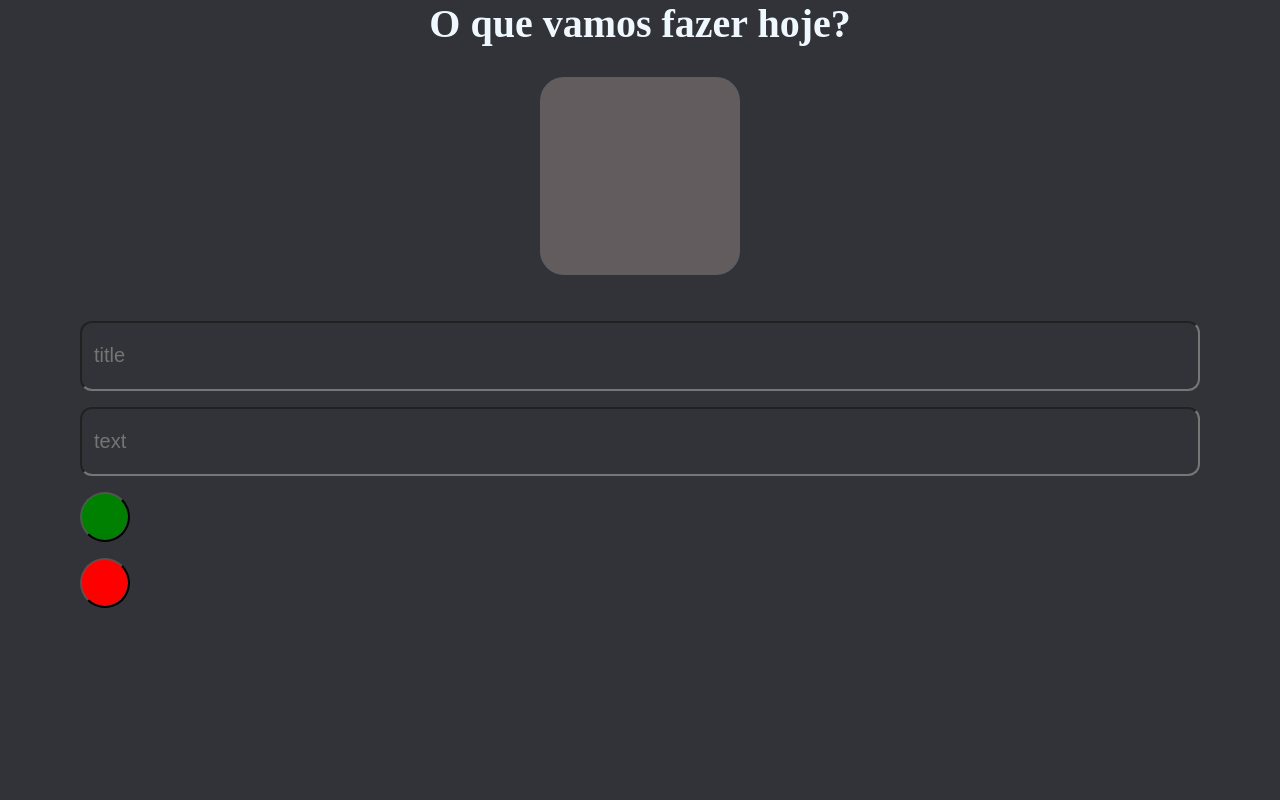
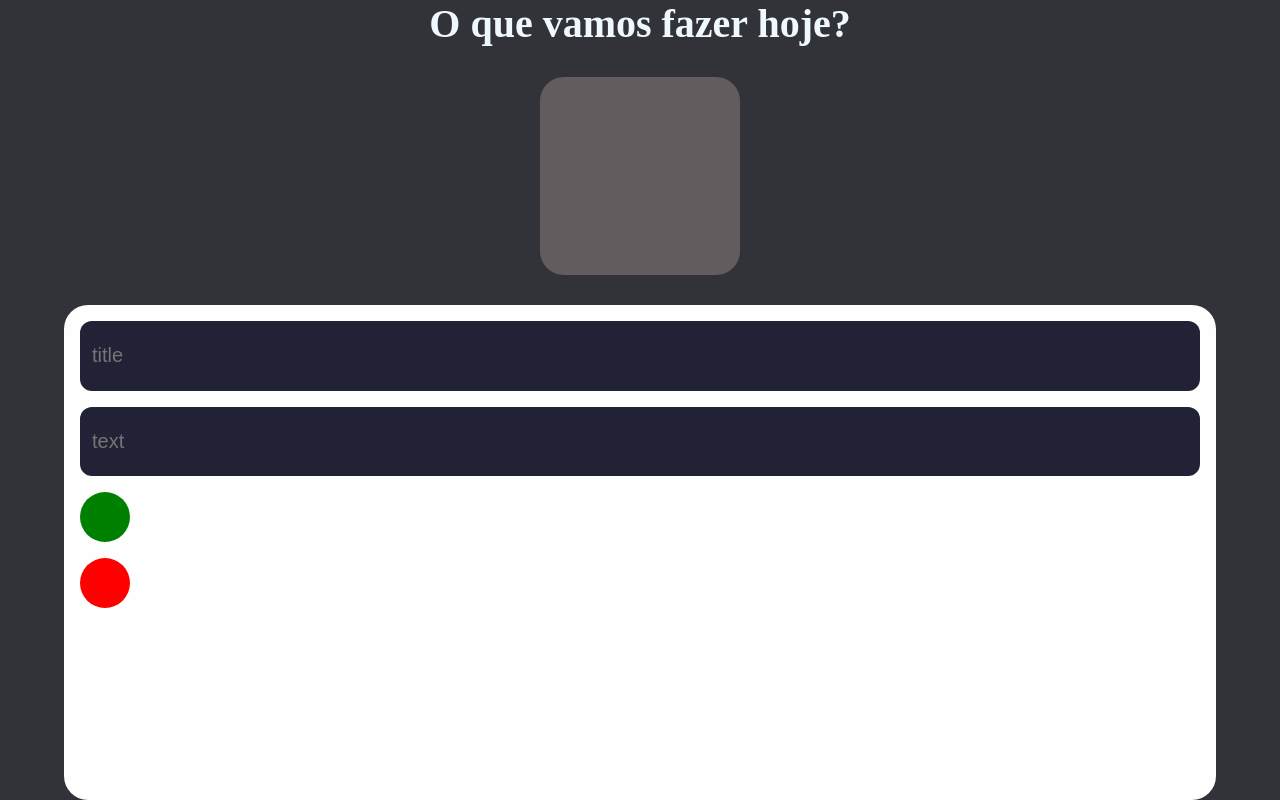
Before and after one commit to Fernando-Filho/Anotacoes, a React (Create React App) app in the folder anotacoes/: page / in a window 1280 px wide. Built offline with nearby package versions, Linux system fonts and the light colour scheme.

Commit message:
Inclusão do root, para definir variaveis de cor

```diff
--- a/anotacoes/src/index.css
+++ b/anotacoes/src/index.css
@@ -1,9 +1,21 @@
 *{
   margin: 0;
   padding: 0;
+  border: none;
   box-sizing: border-box;
 }
 
 :root{
   font-size: 6.25%;
+
+  --Branco: #FEFEFE;
+  --Branco_Gelo: #dddada;
+  --Preto_1: #212235;
+  --Preto_2: #333438;
+  --Cinza: #b3b3b3
 }
+body{
+  height: 100vh;
+  width: 100vw;
+  background-color: var(--Branco_Gelo);
+}
```
